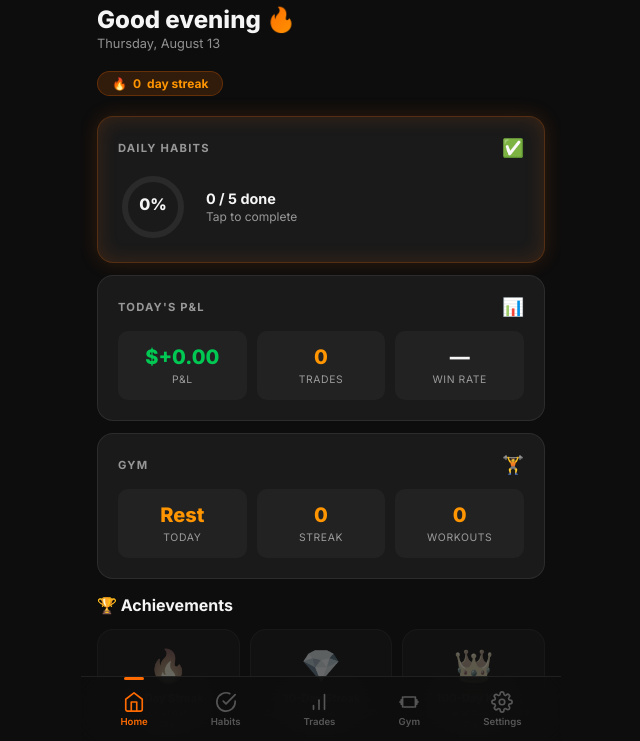
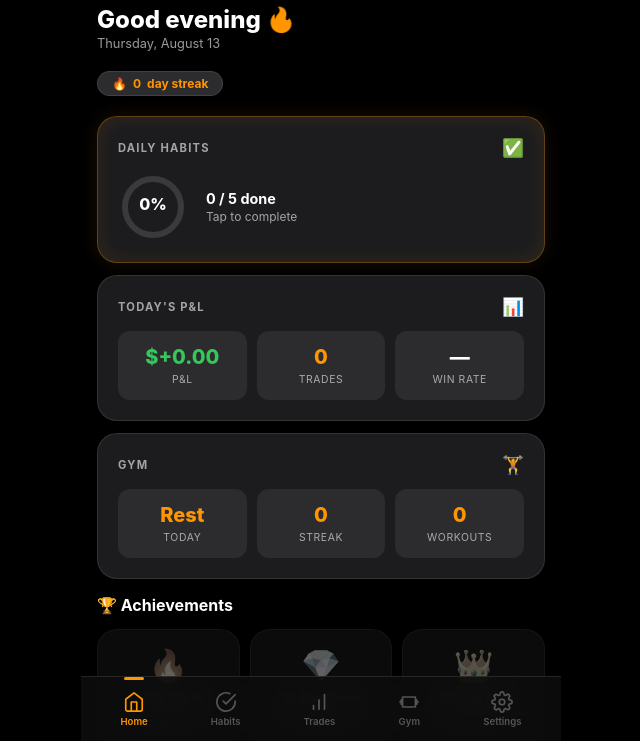
Before and after one commit to atharva12222223/project-glow, a plain HTML site: page index.html in a window 1280 px wide. Shown: the part 59-800 px from the top of the page, without its empty margins (319-959 px from the left). Drawn offline with Linux system fonts and the light colour scheme.

Commit message:
UI Overhaul: Clean iOS-style geometric aesthetics and liquid glass modals

```diff
--- a/index.html
+++ b/index.html
@@ -21,50 +21,52 @@
        ROOT DESIGN TOKENS
        ============================================= */
     :root {
-      --bg: #0d0d0d;
-      --surface: #1a1a1a;
-      --surface-2: #222222;
-      --surface-3: #2a2a2a;
-      --border: rgba(255,255,255,0.08);
-      --border-accent: rgba(255,107,0,0.25);
-      --orange: #ff6b00;
-      --orange-light: #ff9500;
-      --orange-glow: rgba(255,107,0,0.15);
-      --orange-glow-strong: rgba(255,107,0,0.3);
-      --green: #00c853;
-      --green-dim: rgba(0,200,83,0.15);
-      --red: #ff3d3d;
-      --red-dim: rgba(255,61,61,0.15);
-      --text: #f5f5f5;
-      --text-2: rgba(255,255,255,0.55);
+      --bg: #000000;
+      --surface: #1c1c1e;
+      --surface-2: #2c2c2e;
+      --surface-3: #3a3a3c;
+      --border: rgba(255,255,255,0.1);
+      --border-accent: rgba(255,149,0,0.3);
+      --orange: #ff9500;
+      --orange-light: #ffa733;
+      --orange-glow: rgba(255,149,0,0.1);
+      --orange-glow-strong: rgba(255,149,0,0.15);
+      --green: #34c759;
+      --green-dim: rgba(52,199,89,0.12);
+      --red: #ff3b30;
+      --red-dim: rgba(255,59,48,0.12);
+      --text: #ffffff;
+      --text-2: rgba(255,255,255,0.6);
       --text-3: rgba(255,255,255,0.3);
-      --font: 'Inter', -apple-system, BlinkMacSystemFont, sans-serif;
-      --radius: 16px;
-      --radius-sm: 10px;
-      --radius-xs: 6px;
-      --radius-full: 50px;
-      --shadow: 0 4px 24px rgba(0,0,0,0.4);
-      --transition: all 0.3s cubic-bezier(0.25,0.46,0.45,0.94);
+      --font: -apple-system, BlinkMacSystemFont, 'Inter', sans-serif;
+      --radius: 20px;
+      --radius-sm: 12px;
+      --radius-xs: 8px;
+      --radius-full: 9999px;
+      --shadow: 0 4px 12px rgba(0,0,0,0.15);
+      --transition: all 0.3s cubic-bezier(0.25, 0.8, 0.25, 1);
       --safe-top: env(safe-area-inset-top, 0px);
       --safe-bottom: env(safe-area-inset-bottom, 0px);
     }
 
     /* Light theme */
     [data-theme="light"] {
-      --bg: #f5f5f7;
+      --bg: #f2f2f7;
       --surface: #ffffff;
-      --surface-2: #f0f0f2;
-      --surface-3: #e5e5ea;
-      --border: rgba(0,0,0,0.08);
-      --border-accent: rgba(255,107,0,0.3);
-      --text: #1c1c1e;
+      --surface-2: #e5e5ea;
+      --surface-3: #d1d1d6;
+      --border: rgba(0,0,0,0.05);
+      --border-accent: rgba(255,149,0,0.3);
+      --text: #000000;
       --text-2: rgba(0,0,0,0.5);
       --text-3: rgba(0,0,0,0.25);
-      --orange-glow: rgba(255,107,0,0.1);
-      --orange-glow-strong: rgba(255,107,0,0.2);
-      --green-dim: rgba(0,200,83,0.1);
-      --red-dim: rgba(255,61,61,0.1);
-      --shadow: 0 2px 12px rgba(0,0,0,0.08);
+      --orange: #ff9500;
+      --orange-light: #e68600;
+      --orange-glow: rgba(255,149,0,0.1);
+      --orange-glow-strong: rgba(255,149,0,0.15);
+      --green-dim: rgba(52,199,89,0.1);
+      --red-dim: rgba(255,59,48,0.1);
+      --shadow: 0 2px 10px rgba(0,0,0,0.05);
     }
     [data-theme="light"] .modal-sheet { background: #fff; }
     [data-theme="light"] #bottom-nav { background: rgba(245,245,247,0.9); }
@@ -124,12 +126,10 @@
       flex-shrink: 0;
     }
     .header-title {
-      font-size: 1.35rem;
+      font-size: 1.5rem;
       font-weight: 800;
-      background: linear-gradient(135deg, var(--orange), var(--orange-light));
-      -webkit-background-clip: text;
-      -webkit-text-fill-color: transparent;
-      background-clip: text;
+      letter-spacing: -0.5px;
+      color: var(--text);
     }
     .header-date {
       font-size: 0.75rem;
@@ -283,13 +283,12 @@
       opacity: 0.9;
     }
     .btn-primary {
-      background: linear-gradient(135deg, var(--orange), var(--orange-light));
+      background: var(--orange);
       color: #fff;
-      box-shadow: 0 4px 15px var(--orange-glow-strong);
     }
     .btn-secondary {
       background: var(--surface-2);
-      color: var(--text);
+      color: var(--orange);
       border: 1px solid var(--border);
     }
     .btn-danger {
@@ -313,12 +312,11 @@
       width: 52px;
       height: 52px;
       border-radius: 50%;
-      background: linear-gradient(135deg, var(--orange), var(--orange-light));
+      background: var(--orange);
       color: #fff;
       border: none;
       font-size: 1.5rem;
       cursor: pointer;
-      box-shadow: 0 4px 20px var(--orange-glow-strong);
       z-index: 99;
       transition: var(--transition);
       display: flex;
@@ -357,7 +355,6 @@
     }
     .input-field:focus {
       border-color: var(--orange);
-      box-shadow: 0 0 0 3px var(--orange-glow);
     }
     .input-field::placeholder { color: var(--text-3); }
     select.input-field {
@@ -374,9 +371,9 @@
     .modal-overlay {
       position: fixed;
       inset: 0;
-      background: rgba(0,0,0,0.7);
-      backdrop-filter: blur(8px);
-      -webkit-backdrop-filter: blur(8px);
+      background: rgba(0,0,0,0.4);
+      backdrop-filter: blur(15px);
+      -webkit-backdrop-filter: blur(15px);
       z-index: 200;
       display: none;
       align-items: flex-end;
@@ -385,13 +382,14 @@
     .modal-overlay.active { display: flex; }
     .modal-sheet {
       background: var(--surface);
-      border-radius: var(--radius) var(--radius) 0 0;
+      border-radius: 24px 24px 0 0;
       width: 100%;
       max-width: 480px;
-      max-height: 85vh;
+      max-height: 85dvh;
       overflow-y: auto;
-      padding: 24px 20px calc(24px + var(--safe-bottom));
-      animation: sheetSlideUp 0.35s ease;
+      padding: 20px 20px calc(24px + var(--safe-bottom));
+      animation: sheetSlideUp 0.5s cubic-bezier(0.32, 0.72, 0, 1) forwards;
+      box-shadow: 0 -10px 40px rgba(0,0,0,0.2);
     }
     @keyframes sheetSlideUp {
       from { transform: translateY(100%); }
@@ -419,7 +417,7 @@
       margin-bottom: 2px;
     }
     .dash-greeting span {
-      background: linear-gradient(135deg, var(--orange), var(--orange-light));
+      background: var(--orange);
       -webkit-background-clip: text;
       -webkit-text-fill-color: transparent;
       background-clip: text;
@@ -433,13 +431,13 @@
       display: inline-flex;
       align-items: center;
       gap: 6px;
-      background: var(--orange-glow);
-      border: 1px solid var(--border-accent);
+      background: var(--surface-2);
+      border: 1px solid var(--border);
       border-radius: var(--radius-full);
       padding: 4px 14px;
       font-size: 0.75rem;
       font-weight: 700;
-      color: var(--orange-light);
+      color: var(--orange);
       margin-bottom: 20px;
     }
 
@@ -465,7 +463,6 @@
     .progress-ring .ring-fill {
       stroke: var(--orange);
       transition: stroke-dashoffset 0.8s ease;
-      filter: drop-shadow(0 0 6px var(--orange-glow-strong));
     }
     .progress-ring-text {
       font-size: 1rem;
@@ -500,7 +497,7 @@
     }
     .stat-value.green { color: var(--green); }
     .stat-value.red { color: var(--red); }
-    .stat-value.orange { color: var(--orange-light); }
+    .stat-value.orange { color: var(--orange); }
     .stat-label {
       font-size: 0.65rem;
       color: var(--text-2);
@@ -553,8 +550,7 @@
       transition: var(--transition);
     }
     .habit-item.completed {
-      border-color: rgba(0,200,83,0.2);
-      background: rgba(0,200,83,0.04);
+      border-color: var(--green);
     }
     .habit-emoji {
       font-size: 1.4rem;
@@ -573,7 +569,7 @@
       color: var(--text-3);
       margin-top: 2px;
     }
-    .habit-streak span { color: var(--orange-light); }
+    .habit-streak span { color: var(--orange); }
     .habit-action {
       flex-shrink: 0;
     }
@@ -1189,13 +1185,20 @@
     .photo-lightbox {
       position: fixed;
       inset: 0;
-      background: rgba(0,0,0,0.92);
-      z-index: 250;
+      background: rgba(0,0,0,0.75);
+      backdrop-filter: blur(20px);
+      -webkit-backdrop-filter: blur(20px);
+      z-index: 300;
       display: none;
       flex-direction: column;
       align-items: center;
       justify-content: center;
       padding: 20px;
+      animation: iosFadeIn 0.3s cubic-bezier(0.25, 0.8, 0.25, 1);
+    }
+    @keyframes iosFadeIn {
+      from { opacity: 0; transform: scale(1.05); }
+      to { opacity: 1; transform: scale(1); }
     }
     .photo-lightbox.active { display: flex; }
     .photo-lightbox img {
```
